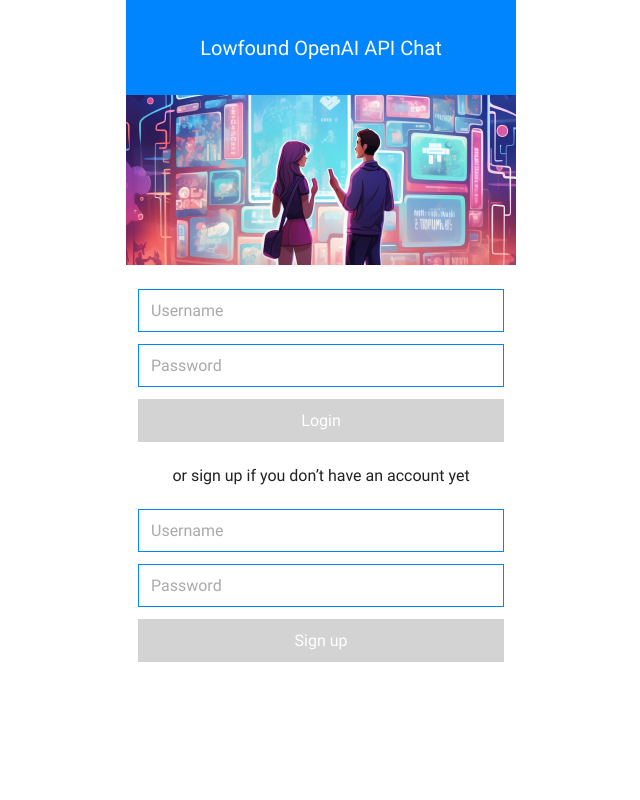
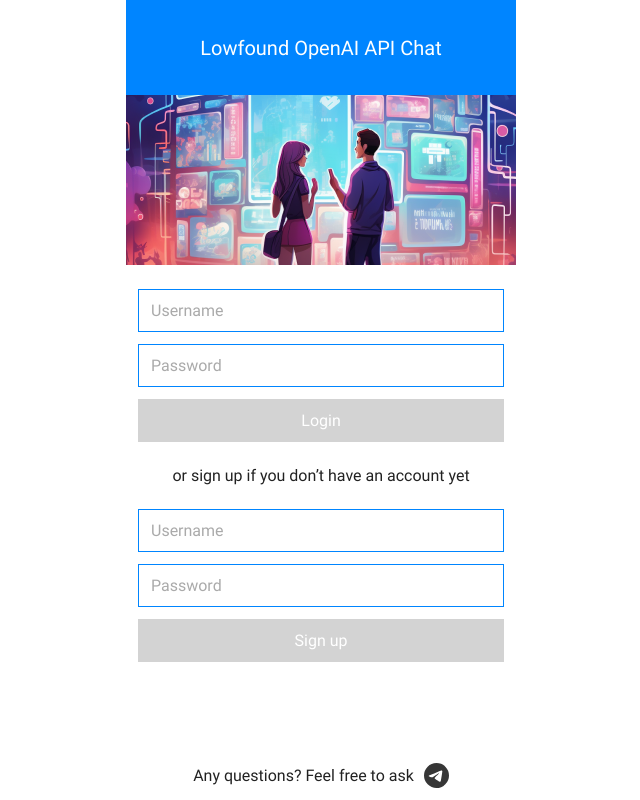
Before and after one commit to Sibusky/openai-chat-frontend, a React (Create React App) app: page / in a window 1280 px wide. Shown: the whole page, without its empty margins (319-959 px from the left). Built offline with nearby package versions, Linux system fonts and the light colour scheme; no server answers.

Commit message:
feat: add <Footer />

```diff
--- a/src/App.css
+++ b/src/App.css
@@ -19,15 +19,6 @@
   flex-direction: column;
   justify-content: flex-start;
   align-items: center;
-}
-
-main {
-  display: flex;
-  flex-direction: column;
-  justify-content: flex-start;
-  align-items: center;
-  height: calc(100vh - 95px);
-  overflow: scroll;
 }
 
 ul {
--- a/src/components/container/index.jsx
+++ b/src/components/container/index.jsx
@@ -1,9 +1,9 @@
 import React from 'react'
 import './styles.css'
 
-export function Container({ children }) {
+export function Container({ children, isExpanded }) {
     return (
-      <main className='main'>
+      <main className={`main ${isExpanded ? 'main_expanded' : ''}`} >
           {children}
       </main>
     )
--- a/src/components/container/styles.css
+++ b/src/components/container/styles.css
@@ -0,0 +1,12 @@
+.main {
+  display: flex;
+  flex-direction: column;
+  justify-content: flex-start;
+  align-items: center;
+  height: calc(100vh - 95px - 50px);
+  overflow: scroll;
+}
+
+.main_expanded {
+  height: calc(100vh - 95px);
+}
--- /dev/null
+++ b/src/components/footer/index.jsx
@@ -0,0 +1,18 @@
+import React from 'react';
+import './styles.css'
+
+export default function Footer() {
+  return (
+    <footer>
+      <p className='text'>
+        Any questions? Feel free to ask{' '}
+        <a className='button' href='https://t.me/sibusky'>
+          <svg width="25" height="25" fill='#363636' role='img' viewBox='0 0 24 24' xmlns='http://www.w3.org/2000/svg'>
+            <title>Telegram</title>
+            <path d='M11.944 0A12 12 0 0 0 0 12a12 12 0 0 0 12 12 12 12 0 0 0 12-12A12 12 0 0 0 12 0a12 12 0 0 0-.056 0zm4.962 7.224c.1-.002.321.023.465.14a.506.506 0 0 1 .171.325c.016.093.036.306.02.472-.18 1.898-.962 6.502-1.36 8.627-.168.9-.499 1.201-.82 1.23-.696.065-1.225-.46-1.9-.902-1.056-.693-1.653-1.124-2.678-1.8-1.185-.78-.417-1.21.258-1.91.177-.184 3.247-2.977 3.307-3.23.007-.032.014-.15-.056-.212s-.174-.041-.249-.024c-.106.024-1.793 1.14-5.061 3.345-.48.33-.913.49-1.302.48-.428-.008-1.252-.241-1.865-.44-.752-.245-1.349-.374-1.297-.789.027-.216.325-.437.893-.663 3.498-1.524 5.83-2.529 6.998-3.014 3.332-1.386 4.025-1.627 4.476-1.635z' />
+          </svg>
+        </a>
+      </p>
+    </footer>
+  );
+}
--- /dev/null
+++ b/src/components/footer/styles.css
@@ -0,0 +1,30 @@
+footer {
+    display: flex;
+    justify-content: center;
+    align-items: center;
+    width: 100%;
+    height: 50px;
+}
+
+footer p {
+    display: flex;
+    justify-content: center;
+    align-items: center;
+}
+
+footer a {
+    padding: 0;
+    margin: 0 0 0 10px;
+    width: 25px;
+    height: 25px;
+}
+
+footer svg {
+  cursor: pointer;
+  opacity: 1;
+  transition: opacity 0.3s ease-in-out;
+}
+
+footer svg:hover {
+  opacity: 0.6;
+}
--- a/src/pages/chat.jsx
+++ b/src/pages/chat.jsx
@@ -21,7 +21,7 @@
   }
 
   return (
-    <Container>
+    <Container isExpanded={true}>
       {isFetching ? <Spinner /> : null}
       <div className='chat-container'>
         {messages.length ? (
--- a/src/pages/layout.jsx
+++ b/src/pages/layout.jsx
@@ -1,12 +1,14 @@
 import React from 'react';
 import { Outlet } from 'react-router';
 import { Header } from '../components/header';
+import Footer from '../components/footer';
 
 export function Layout({ handleLogOut, currentUser, isLoggedIn }) {
   return (
     <div className='layout'>
       <Header handleLogOut={handleLogOut} currentUser={currentUser} isLoggedIn={isLoggedIn} />
       <Outlet />
+      {isLoggedIn ? null : <Footer isLoggedIn={isLoggedIn} />}
     </div>
   );
 }
--- a/src/pages/start.jsx
+++ b/src/pages/start.jsx
@@ -13,7 +13,7 @@
   }
 
   return (
-    <Container>
+    <Container isExpanded={false}>
       {isFetching ? <Spinner /> : null}
       <img src={image} alt='Boy and girl' />
       <Form
```
